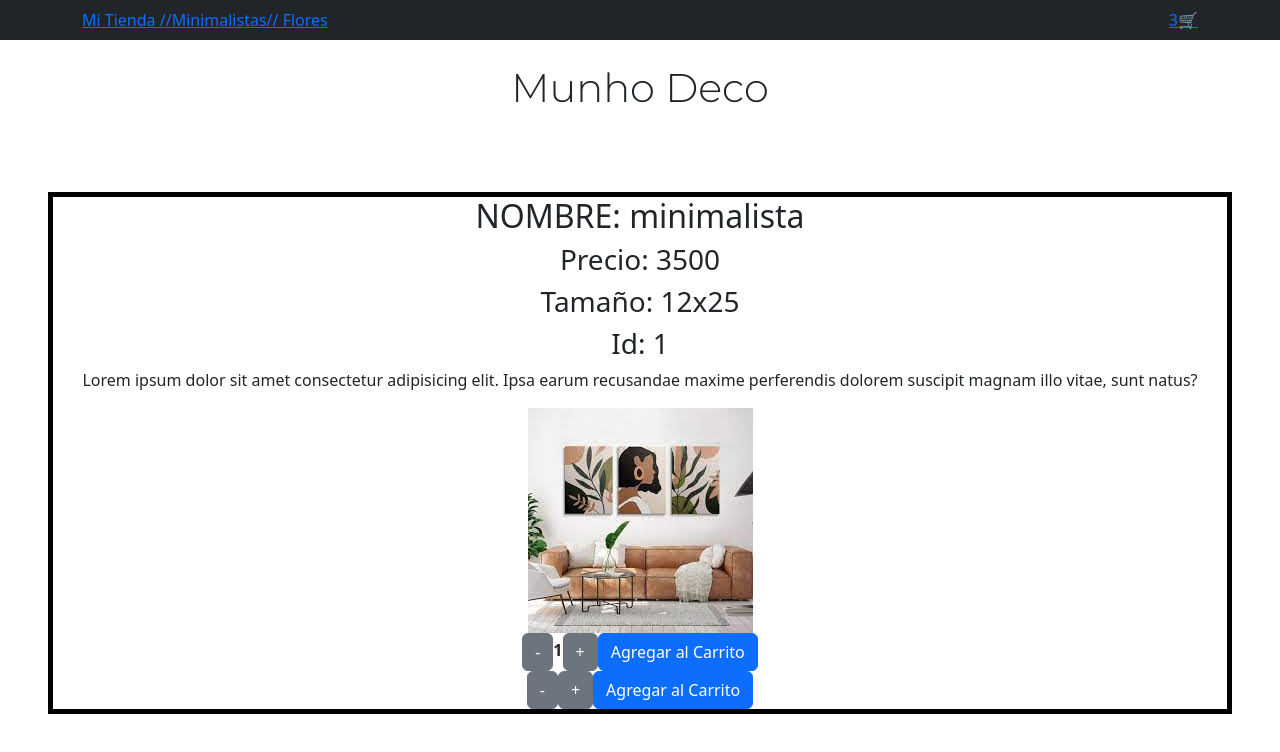
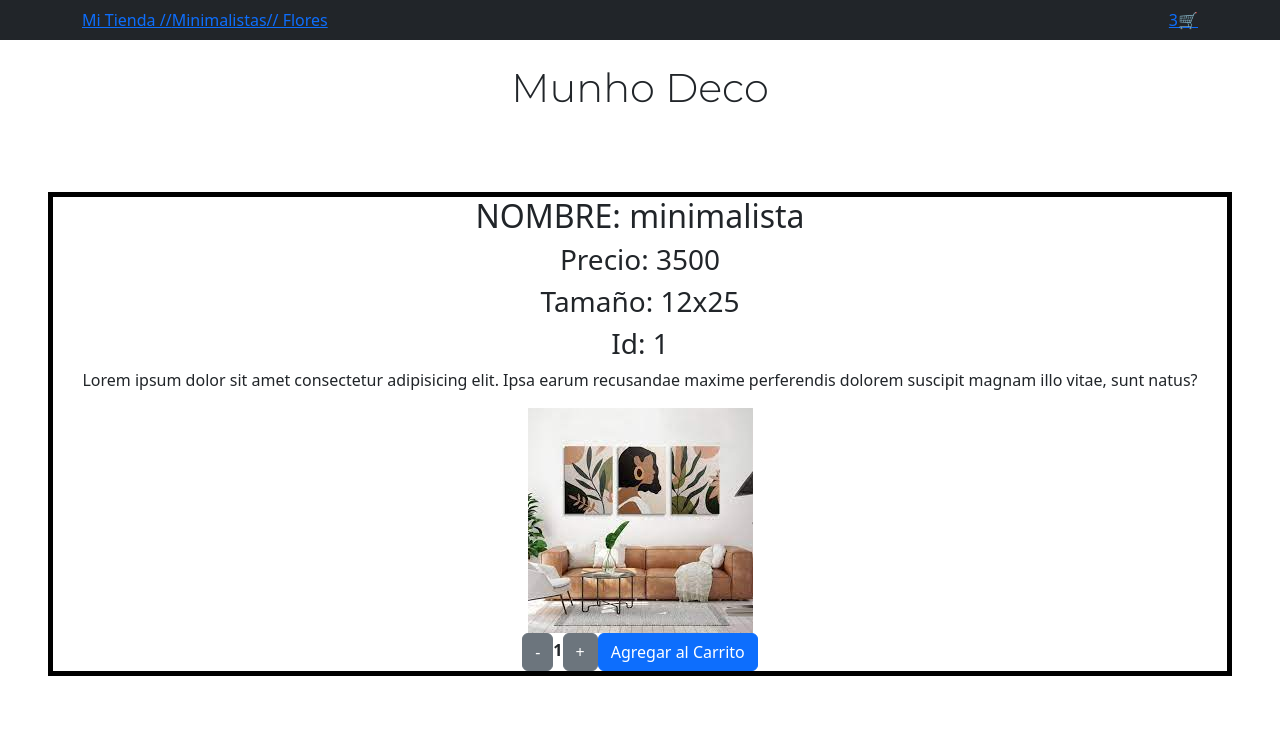
Before and after one commit to AdrielJoshua22/react, a React (Vite) app in the folder clase2/ecomerse/: page /detail/1 in a window 1280 px wide. Shown: the top 752 px of the page. Built offline with nearby package versions, Linux system fonts and the light colour scheme; the HTML template or start-up script is replaced by a standard one.

Commit message:
modifcamos ItemListContainer

```diff
--- a/clase2/ecomerse/src/components/Contador/Contador.jsx
+++ b/clase2/ecomerse/src/components/Contador/Contador.jsx
@@ -2,7 +2,7 @@
 import { useState, useEffect } from "react"
 import Button from 'react-bootstrap/Button';
 
-export const Contador = ({ stock, inicial }) => {
+export const Contador = ({ stock, inicial, onAdd }) => {
     const [contador, setContador] = useState(inicial);
     const [color, setColor] = useState("white");
 
@@ -37,7 +37,7 @@ export const Contador = ({ stock, inicial }) => {
             <Button variant="secondary" onClick={disminuirContador}>-</Button>
             <strong>{contador}</strong>
             <Button variant="secondary" onClick={aumentarContador}>+</Button>
-            <Button variant="primary" onClick={ agregarAlCarrito } style={{color: color}}>Agregar al Carrito</Button>
+            <Button variant="primary" onClick={ ()=>{onAdd(onAdd) }}>Agregar al Carrito</Button>
         </div>
     )
 }
--- a/clase2/ecomerse/src/components/Item/Item.jsx
+++ b/clase2/ecomerse/src/components/Item/Item.jsx
@@ -1,11 +1,11 @@
-import React from "react"
+import React, { memo } from "react"
 import "./Item.css"
 import { Link } from "react-router-dom"
-
 import Button from 'react-bootstrap/Button';
 import Card from 'react-bootstrap/Card';
 
- export const Item = ({ id, nombre, precio, tamaño, img }) => {
+export const Item = memo(
+  ({ id, nombre, precio, tamaño, img }) => {
     return (
       <Card style={{ width: '18rem' }}>
         <img className="imgProducto" src={img} alt={nombre} />
@@ -22,3 +22,5 @@ import Card from 'react-bootstrap/Card';
       </Card>
     );
    }
+
+)
--- a/clase2/ecomerse/src/components/ItemDetail/ItemDetail.jsx
+++ b/clase2/ecomerse/src/components/ItemDetail/ItemDetail.jsx
@@ -7,35 +7,38 @@ import { useCartContext } from "../../context/CartContext"
 
 
 export const ItemDetail = ({ id, nombre, precio, tamaño, img, }) => {
-    const [isCant, setIsCant] = useState(false)
+
+    const [isCant , setIsCant] = useState(false)
+
     const {addToCart} = useCartContext()
 
     const onAdd =(cantidad)=>{
-    addToCart({...producto,cantidad})
+    addToCart({...productos, cantidad})
     setIsCant(true)
 }
     return (
-
+      <>
         <div className="contenedorItem">
             <h2>NOMBRE: {nombre} </h2>
             <h3>Precio: {precio} </h3>
             <h3>Tamaño: {tamaño} </h3>
             <h3>Id: {id} </h3>
             <p>Lorem ipsum dolor sit amet consectetur adipisicing elit. Ipsa earum recusandae maxime perferendis dolorem suscipit magnam illo vitae, sunt natus?</p>
-            <img  src= {img }  />
-            <Contador stock={10} inicial={1}/>
+            <img  src= {img } />
+
+
    {
                         !isCant ?
-                            <Contador onAdd={onAdd}/>
+                        <Contador stock={10} inicial={1} onAdd={onAdd}/>
                         :
-                            <>
-
-                                <Link to={'/cart'} className="btn btn-outline-danger">Terminar compra</Link>
-                                <Link to={'/'} className="btn btn-outline-success">Seguir la compra</Link>
-                            </>
+                        <>
+                         <Link to={'/cart'} className="btn btn-outline-danger">Terminar compra</Link>
+                         <Link to={'/'} className="btn btn-outline-success">Seguir la compra</Link>
+                        </>
                     }
 
 
         </div>
+    </>
     )
 }
--- a/clase2/ecomerse/src/components/ItemListContainer/ItemListContainer.jsx
+++ b/clase2/ecomerse/src/components/ItemListContainer/ItemListContainer.jsx
@@ -3,6 +3,7 @@ import { useState, useEffect } from 'react'
 import { ItemList } from '../ItemList/ItemList';
 import { getProductos } from '../../asyncmock';
 import {  useParams } from 'react-router-dom';
+import { Loading } from '../Loading/Loading';
 /* import {doc, getDoc,getFirestore} from 'firebase'; */
 
 export const ItemListContainer = () => {
@@ -46,7 +47,7 @@ getDoc(queryDoc)
 
     isLoading ?
 
-        <h2>cargando</h2>
+       <Loading/>
     :
     <ItemList productos={productos} />
 
```
Lines whose indentation alone changed are shown as unchanged.
